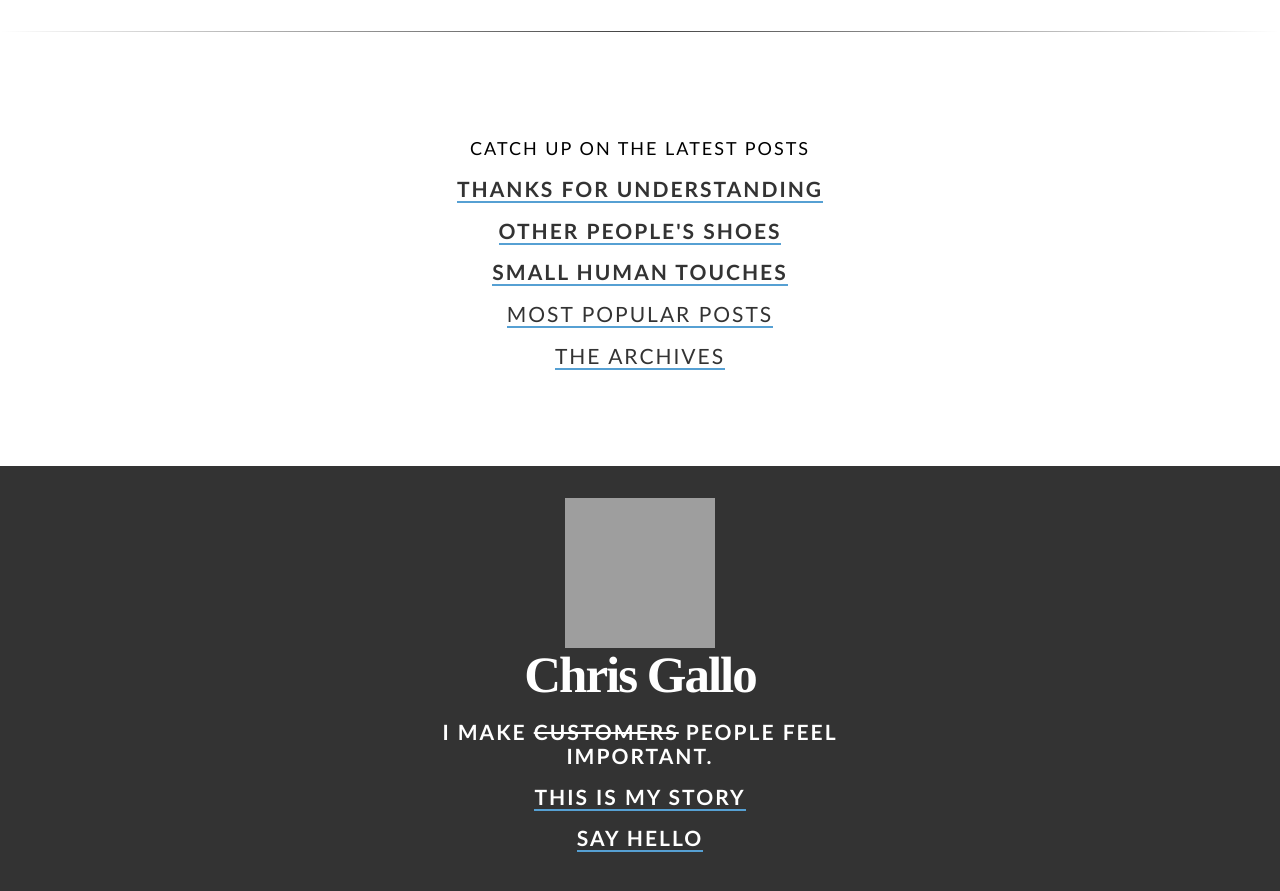
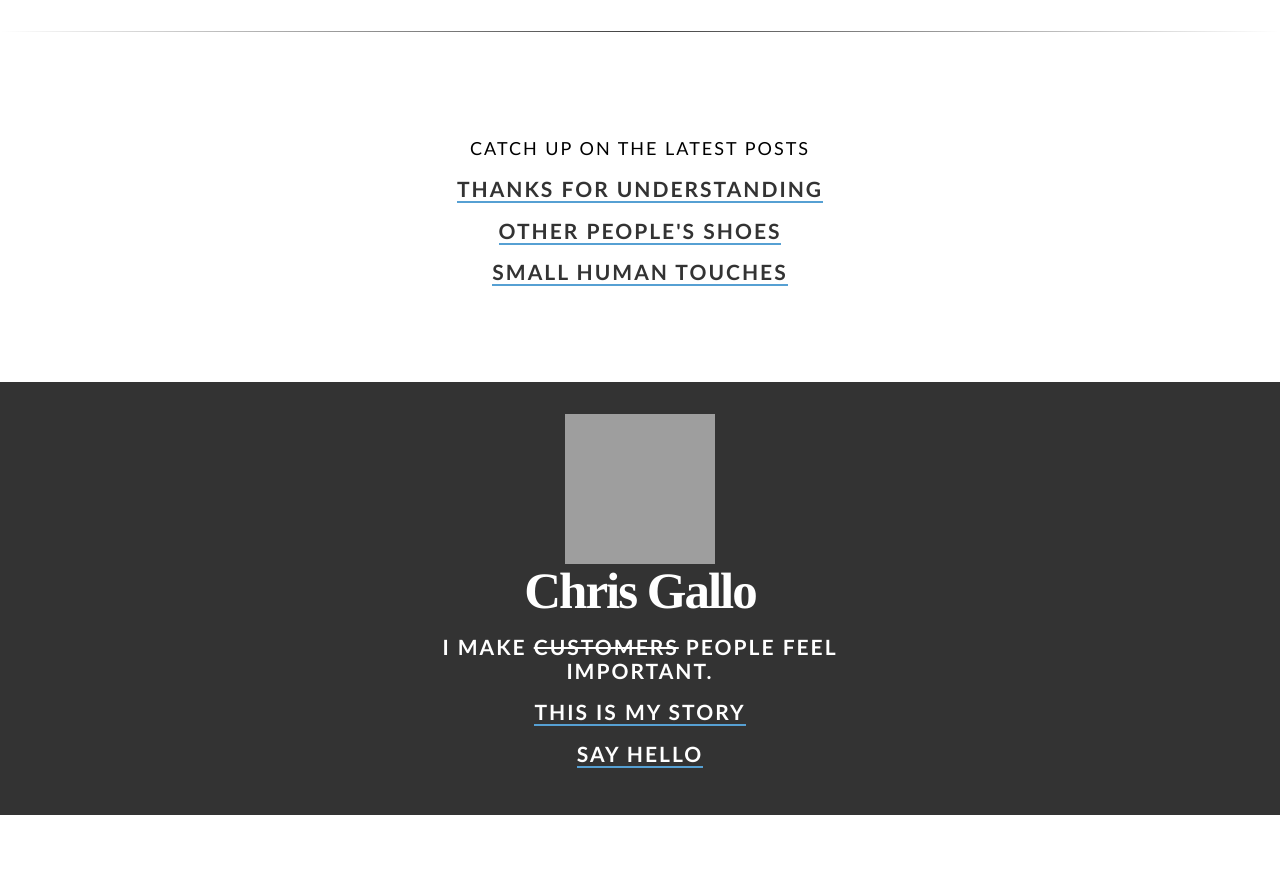
Before and after one commit to gallochris/writing, a Jekyll site: the page built from _posts/2014-10-15-customers-friends-feelings.md, in a window 1280 px wide and 900 px high, scrolled down 687 px. Shown: the top 891 px of the window. Built offline with Jekyll 4.4.1, drawn with Linux system fonts in a browser that asks for light colours; Markdown is read by kramdown in place of the engine named in the settings; after the commit the page ends 1502 px from its top, so only the background shows below that; grey boxes are pictures that could not be loaded.

Commit message:
removing archive links

```diff
--- a/_layouts/post.html
+++ b/_layouts/post.html
@@ -26,8 +26,4 @@ layout: default
           </a>
         </h2>
     {% endfor %}
-    <h3><a href="http://blog.hotdogsandeggs.com/best">Most Popular Posts</a></h3>
-    <h3><a href="http://blog.hotdogsandeggs.com/list">The Archives</a></h3>
-
-
 </div>
```
